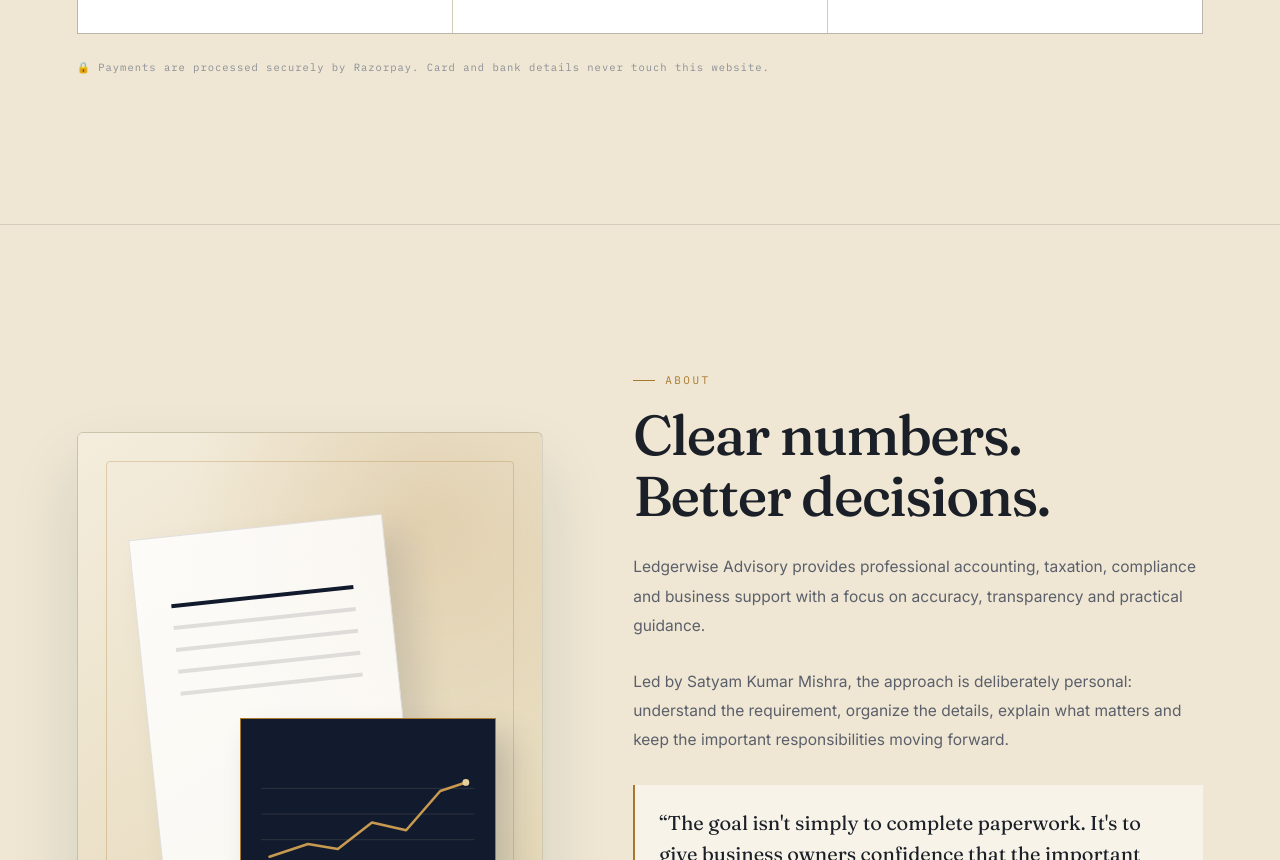
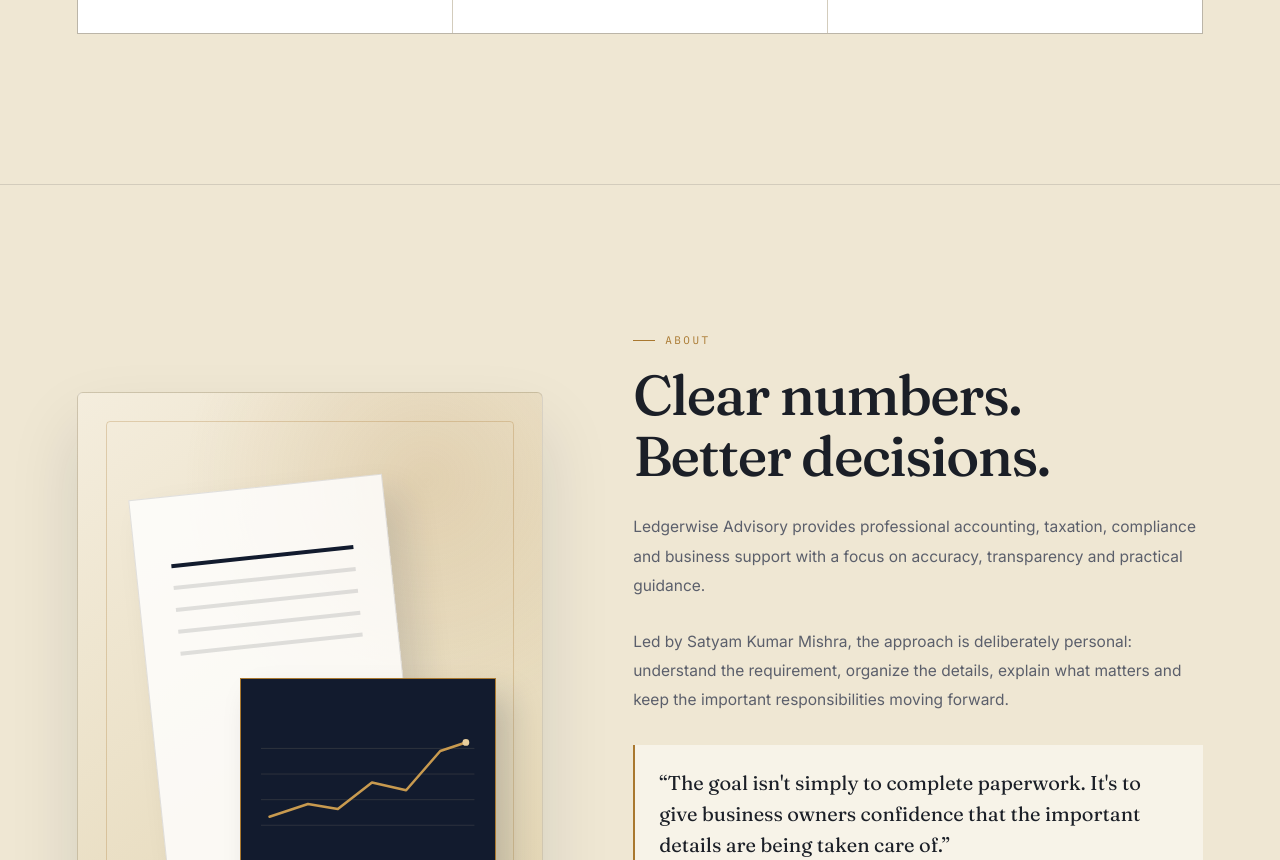
Before and after one commit to ashokjdhdbdb-bit/Ledgerwise-Advisory, a plain HTML site: page index.html in a window 1280 px wide. Shown: the part 3890-4750 px from the top of the page. Drawn offline with Linux system fonts and the light colour scheme.

Commit message:
Update index.html

```diff
--- a/index.html
+++ b/index.html
@@ -2480,9 +2480,7 @@
 
     </div>
 
-    <div class="price-secure-note">
-      🔒 Payments are processed securely by Razorpay. Card and bank details never touch this website.
-    </div>
+
 
   </section>
 
```
